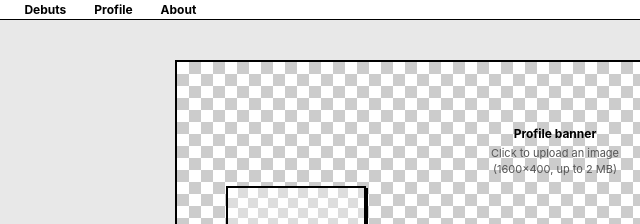
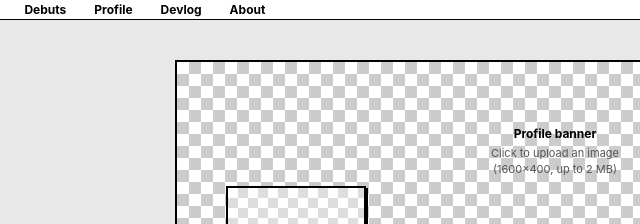
Before and after one commit to thefreak-group/w645-World, a plain HTML site: page profile.html in a window 1280 px wide. Shown: the top 224 px of the page, 85-725 px from the left. Drawn offline with Linux system fonts and the light colour scheme.

Commit message:
Update profile.html

```diff
--- a/profile.html
+++ b/profile.html
@@ -393,6 +393,7 @@
         <a class="menu-item" href="index.html">Home</a>
         <a class="menu-item" href="debuts.html">Debuts</a>
         <a class="menu-item" href="profile.html">Profile</a>
+        <a class="menu-item" href="devlog.html">Devlog</a>
         <a class="menu-item" href="about.html">About</a>
     </nav>
 
```
